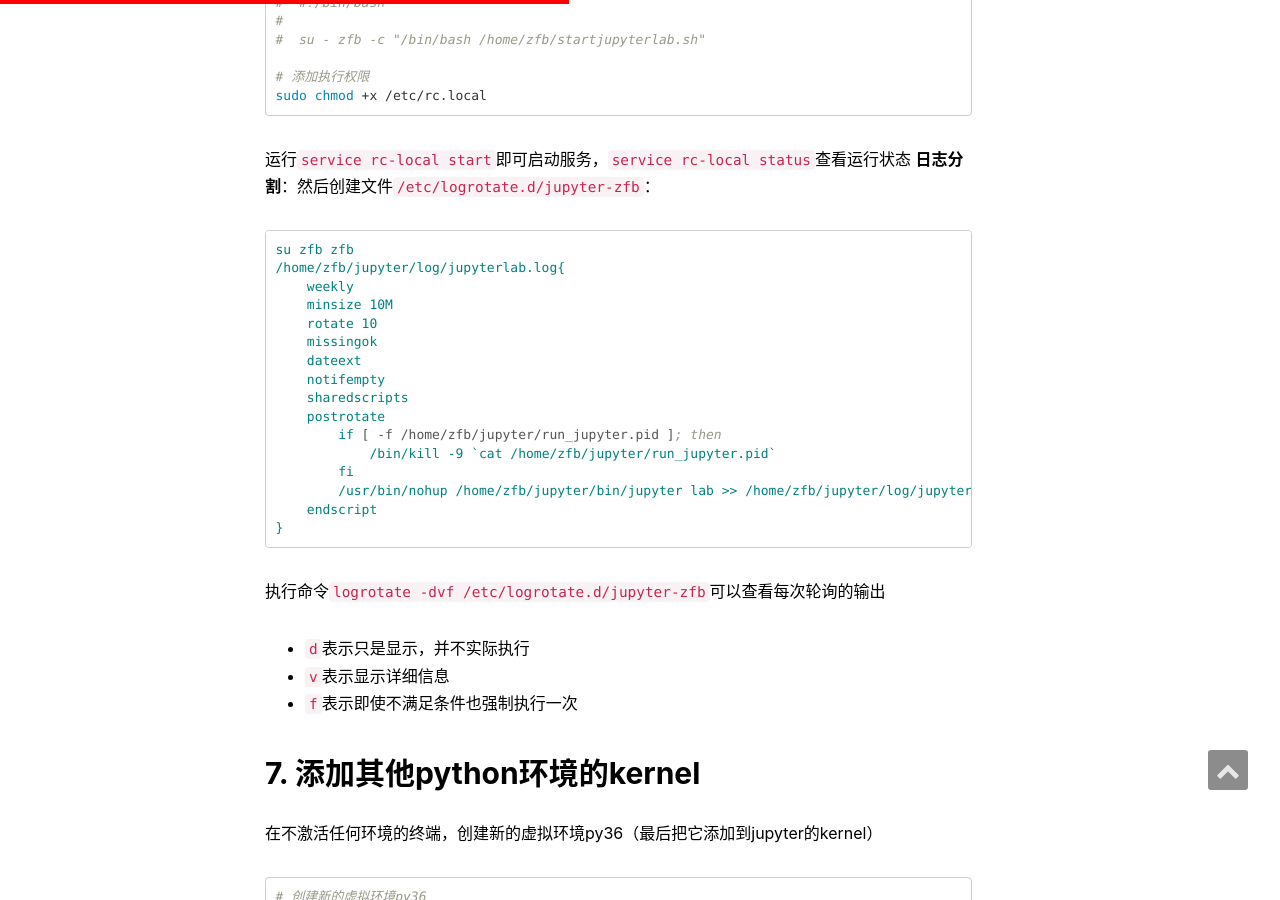
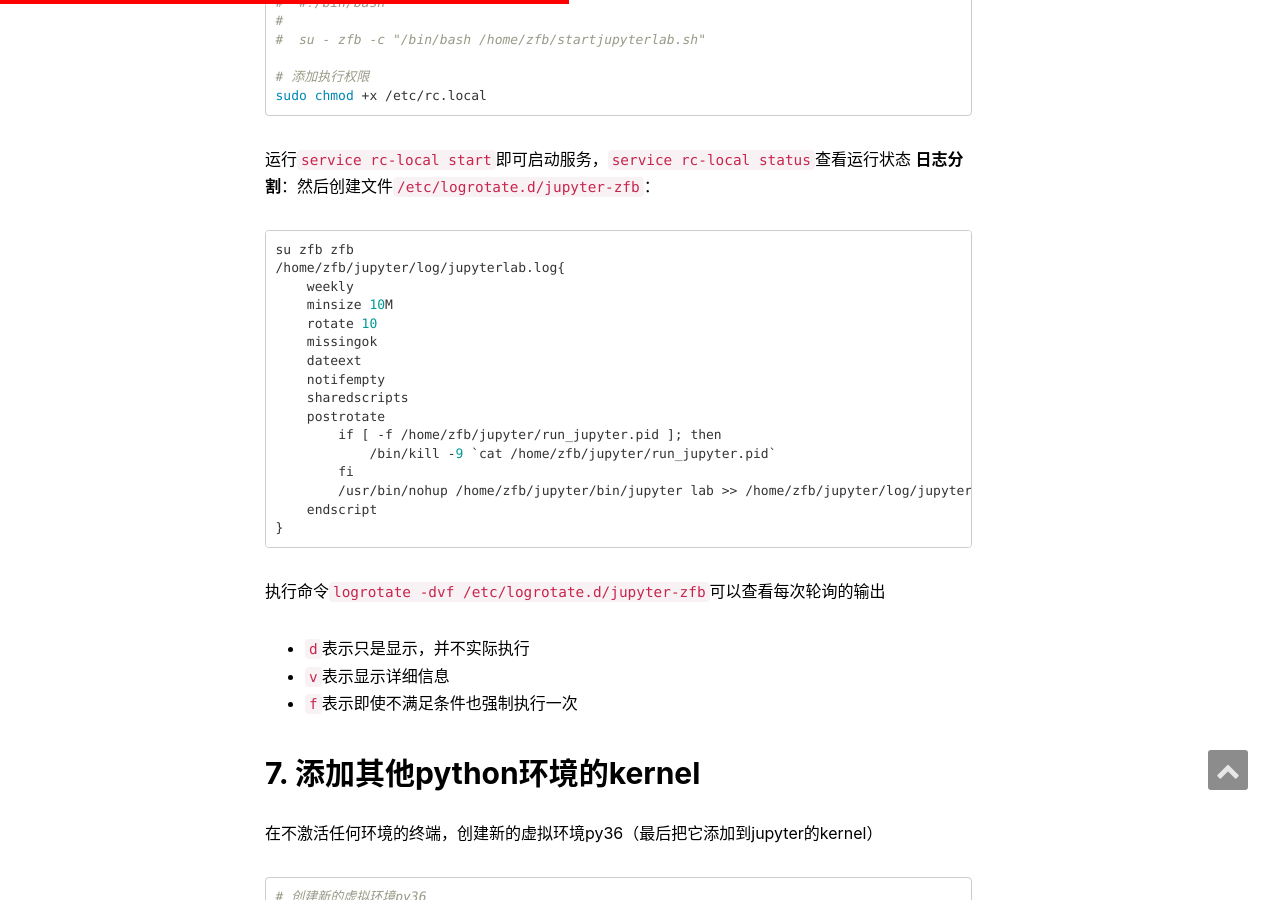
Before and after one commit to zfb132/zfb132.github.com, a Jekyll site: the page built from _posts/2020-08-02-install_jupyter_lab.md, in a window 1280 px wide and 900 px high, scrolled down 5807 px. Built offline with Jekyll 4.4.1, drawn with Linux system fonts in a browser that asks for light colours; nearby versions of some CDN libraries; comment, search, counter and statistics services are not loaded; some of the changed text lies outside the part shown.

Commit message:
使用备用代码高亮方式

````diff
--- a/_posts/2020-08-02-install_jupyter_lab.md
+++ b/_posts/2020-08-02-install_jupyter_lab.md
@@ -197,7 +197,7 @@ sudo chmod +x /etc/rc.local
 ```
 运行`service rc-local start`即可启动服务，`service rc-local status`查看运行状态
 **日志分割**：然后创建文件`/etc/logrotate.d/jupyter-zfb`：
-```ini
+```conf
 su zfb zfb
 /home/zfb/jupyter/log/jupyterlab.log{
     weekly
@@ -359,7 +359,7 @@ matlab_kernel
 vhost_http_port = 8888
 ```
 运行jupyterlab的服务器的`frpc.ini`添加一个部分：
-```ini
+```conf
 [web]
 type = http
 local_port = 8888
````
